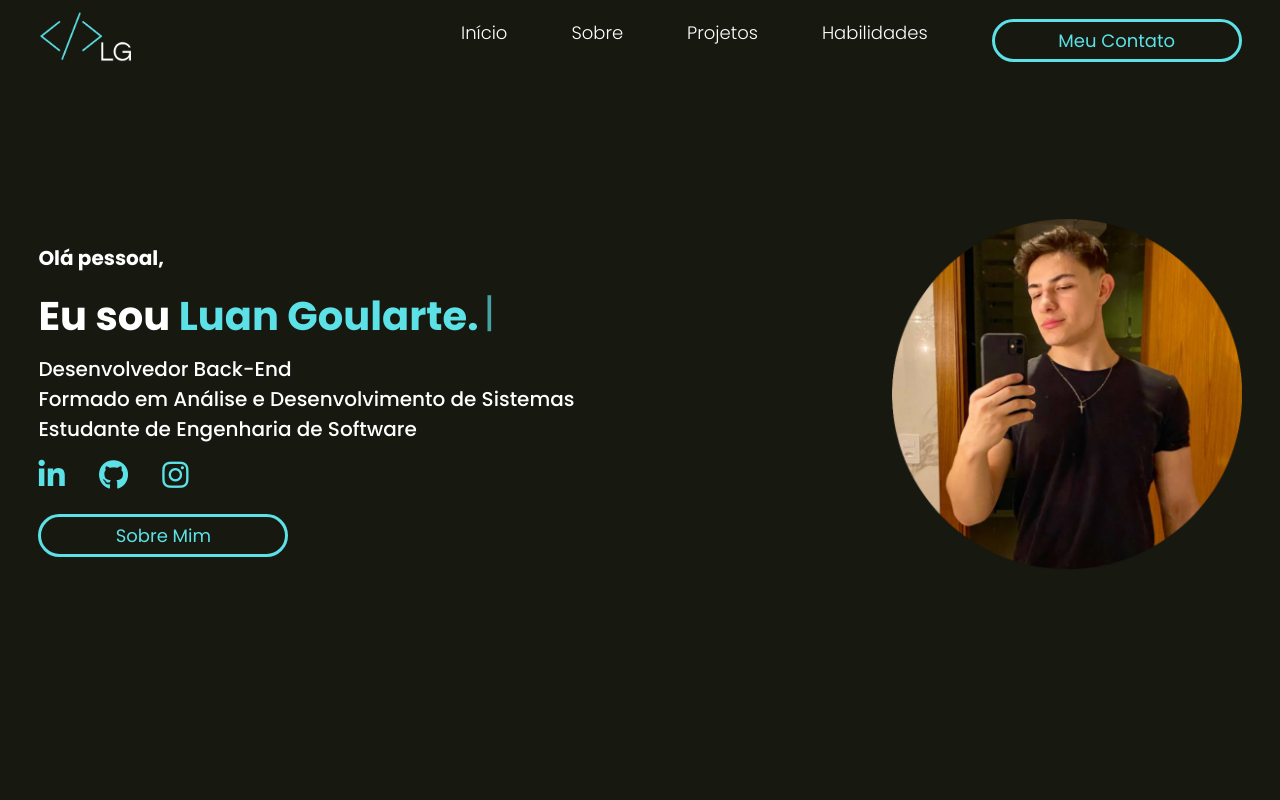
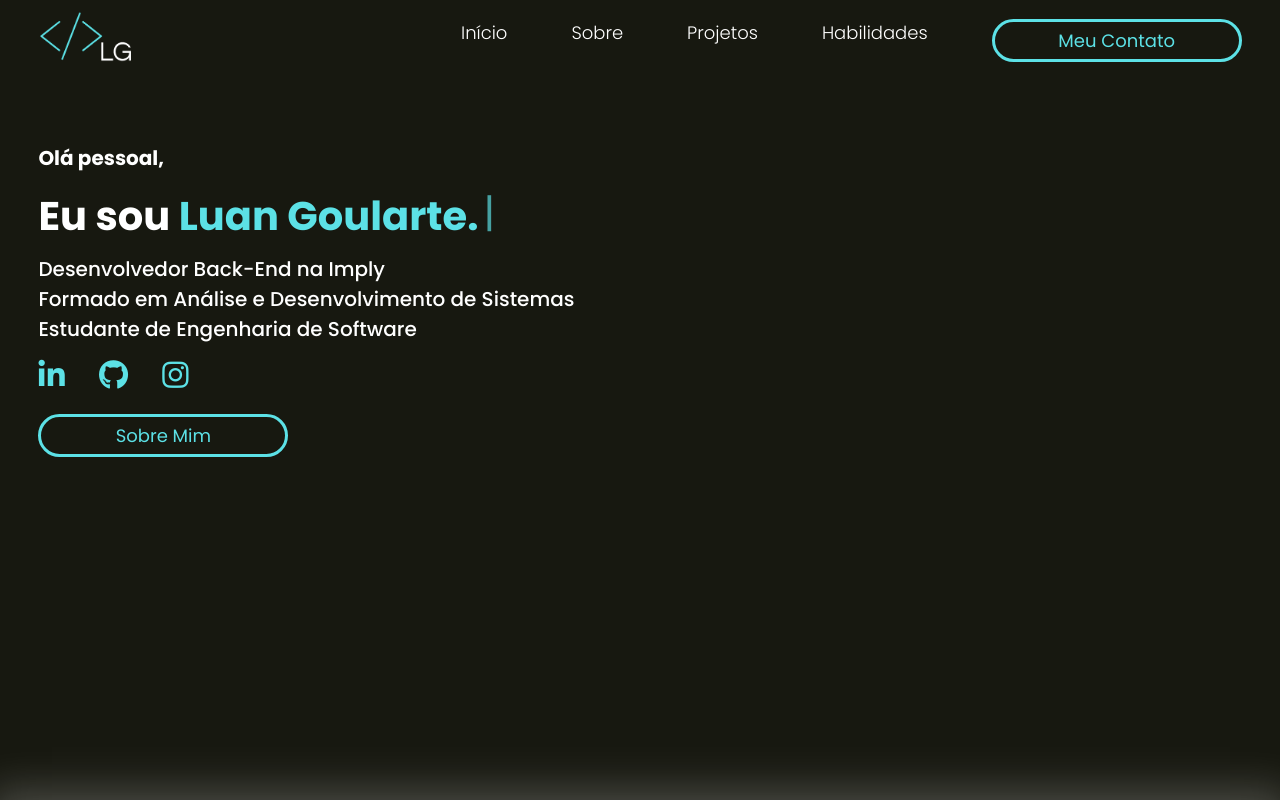
Before and after one commit to luangoularte/portfolio, a plain HTML site: page index.html in a window 1280 px wide. Shown: the top 800 px of the page. Drawn offline with nearby package versions, Linux system fonts and the light colour scheme.

Commit message:
removendo foto perfil

```diff
--- a/index.html
+++ b/index.html
@@ -78,7 +78,7 @@
                 <div class="text">
                     <h3>Olá pessoal,</h3>
                     <h1>Eu sou <span>Luan Goularte.</span></h1>
-                    <p>Desenvolvedor Back-End</p>
+                    <p>Desenvolvedor Back-End na Imply</p>
                     <p>Formado em Análise e Desenvolvimento de Sistemas</p>
                     <p>Estudante de Engenharia de Software</p>
                     <div class="redes-sociais">
@@ -89,9 +89,6 @@
                     <a href="#sobre">
                         <button class="btn">Sobre Mim</button>
                     </a>
-                </div>
-                <div class = "foto-perfil">
-                    <img src="images/fotoperfil.png" alt="minha foto">
                 </div>
             </div>
         </div>
--- a/style.css
+++ b/style.css
@@ -99,8 +99,9 @@ header{
 .container-text .flex{
     align-items: center;
     justify-content: space-between;
-    height: 100vh;
+    height: 75vh;
     padding: 3%;
+    margin-bottom: 25vh;
 }
 
 .text h3{
@@ -173,12 +174,6 @@ header{
     background-color: #5CE1E6;
     color: #fff;
     transition: 0.5s;
-}
-
-.foto-perfil img{
-    width: 350px;
-    height: auto;
-    animation: float-up-down 2s infinite;
 }
 
 
@@ -478,10 +473,6 @@ footer .line-footer p a{
         padding: 1%;
      }
 
-    .container-text{
-        padding-top: 200px;
-    }
-
     .container-text .flex{
         padding: 8%;
     }
```
